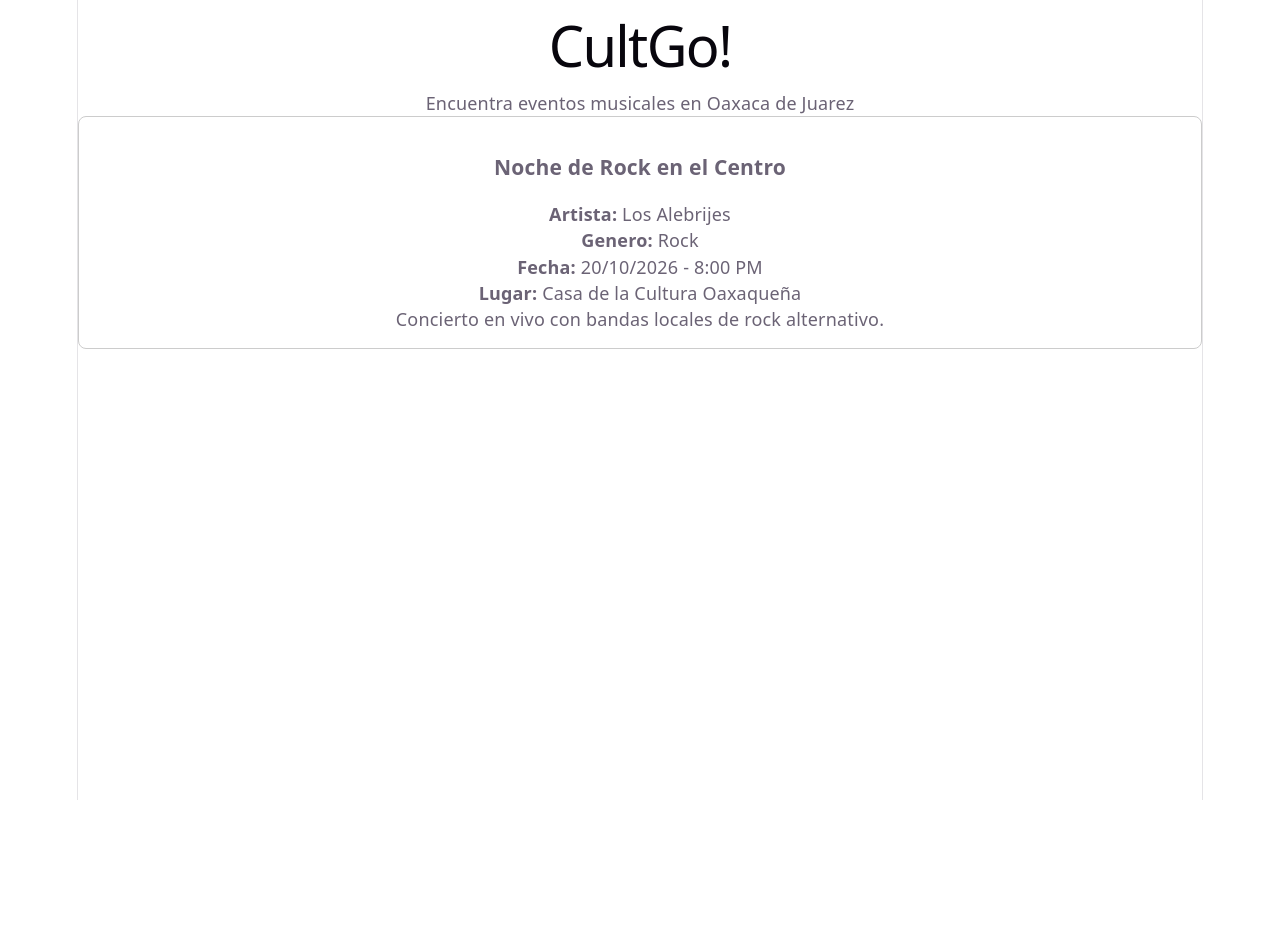
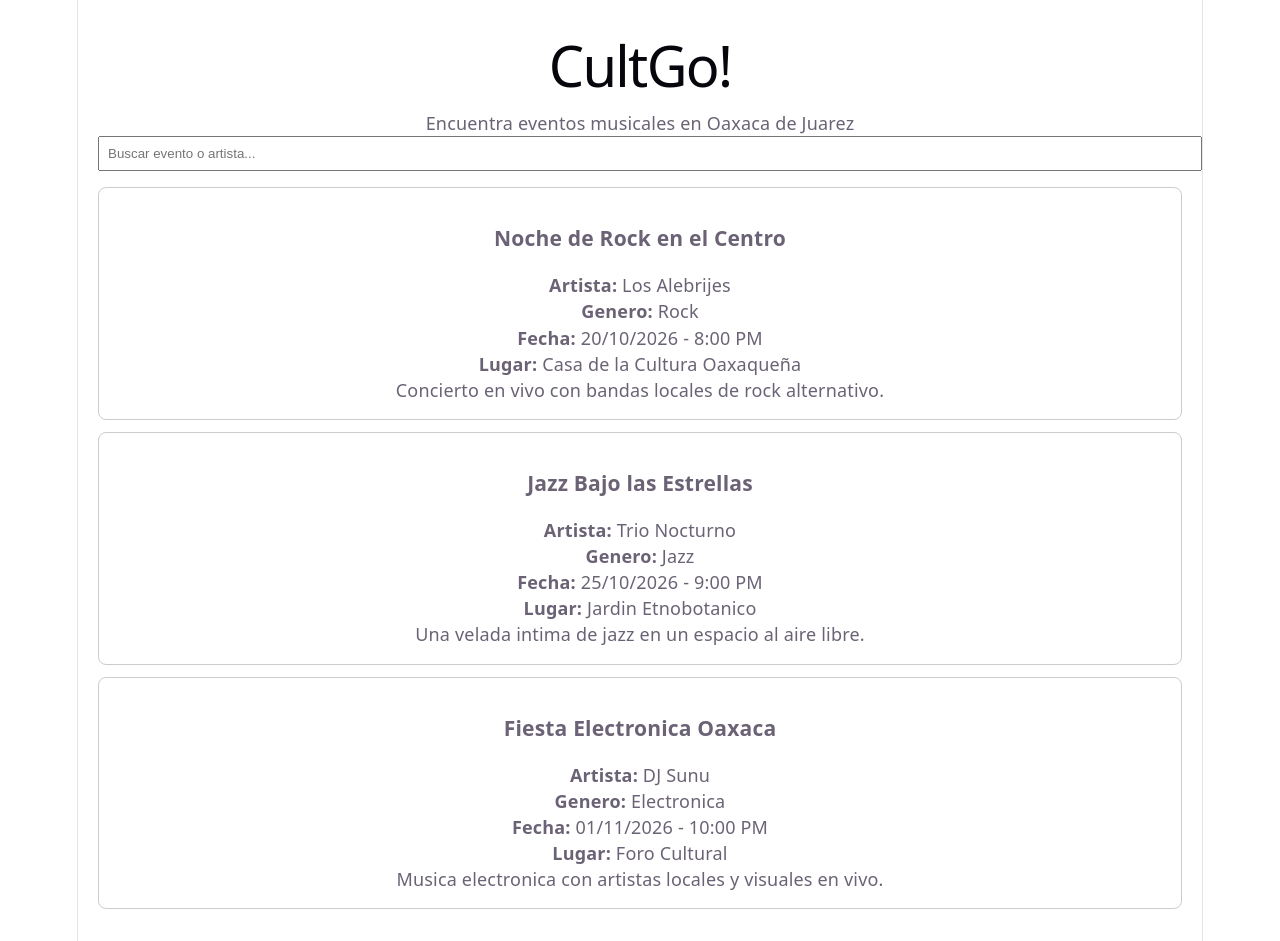
Before and after one commit to MoralesJesus/Proyecto-CultGo---InsanosGolosos, a React (Vite) app in the folder frontend/: page / in a window 1280 px wide. Before the commit the page ends 800 px from the top, so only its background shows below. Built offline with nearby package versions, Linux system fonts and the light colour scheme.

Commit message:
feat: componente Buscador con filtro por nombre y artista

```diff
--- /dev/null
+++ b/frontend/src/components/buscador/Buscador.tsx
@@ -0,0 +1,20 @@
+import React from 'react';
+
+interface BuscadorProps {
+  valor: string;
+  onCambio: (texto: string) => void;
+}
+
+const Buscador: React.FC<BuscadorProps> = ({ valor, onCambio }) => {
+  return (
+    <input
+      type="text"
+      placeholder="Buscar evento o artista..."
+      value={valor}
+      onChange={(e) => onCambio(e.target.value)}
+      style={{ padding: '8px', width: '100%', marginBottom: '16px' }}
+    />
+  );
+};
+
+export default Buscador;
--- a/frontend/src/pages/Home.tsx
+++ b/frontend/src/pages/Home.tsx
@@ -1,7 +1,11 @@
+import { useState } from 'react';
 import TarjetaEvento from '../components/eventos/TarjetaEvento';
+import Buscador from '../components/buscador/Buscador';
 import type { Evento } from '../types';
 
-const eventoPrueba: Evento = {
+// Datos de prueba, despues vendran del backend
+const eventosPrueba: Evento[] = [
+  {
     id: 1,
     nombre: 'Noche de Rock en el Centro',
     artista: 'Los Alebrijes',
@@ -13,14 +17,55 @@ const eventoPrueba: Evento = {
     latitud: 17.0654,
     longitud: -96.7237,
     descripcion: 'Concierto en vivo con bandas locales de rock alternativo.'
-};
+  },
+  {
+    id: 2,
+    nombre: 'Jazz Bajo las Estrellas',
+    artista: 'Trio Nocturno',
+    genero: 'Jazz',
+    fecha: '25/10/2026',
+    hora: '9:00 PM',
+    lugar: 'Jardin Etnobotanico',
+    direccion: 'Reforma 501',
+    latitud: 17.0678,
+    longitud: -96.7245,
+    descripcion: 'Una velada intima de jazz en un espacio al aire libre.'
+  },
+  {
+    id: 3,
+    nombre: 'Fiesta Electronica Oaxaca',
+    artista: 'DJ Sunu',
+    genero: 'Electronica',
+    fecha: '01/11/2026',
+    hora: '10:00 PM',
+    lugar: 'Foro Cultural',
+    direccion: 'Calle Morelos 200',
+    latitud: 17.0601,
+    longitud: -96.7266,
+    descripcion: 'Musica electronica con artistas locales y visuales en vivo.'
+  }
+];
 
 const Home = () => {
+  const [busqueda, setBusqueda] = useState(''); // texto que escribe el usuario
+
+  // filtro de busqueda: deja solo eventos que coincidan en nombre o artista
+  const eventosFiltrados = eventosPrueba.filter((evento) =>
+    evento.nombre.toLowerCase().includes(busqueda.toLowerCase()) ||
+    evento.artista.toLowerCase().includes(busqueda.toLowerCase())
+  );
+
   return (
-    <div>
+    <div style={{ padding: '20px' }}>
       <h1>CultGo!</h1>
       <p>Encuentra eventos musicales en Oaxaca de Juarez</p>
-      <TarjetaEvento evento={eventoPrueba} />
+
+      <Buscador valor={busqueda} onCambio={setBusqueda} />
+
+      {/* dibuja una tarjeta por cada evento filtrado */}
+      {eventosFiltrados.map((evento) => (
+        <TarjetaEvento key={evento.id} evento={evento} />
+      ))}
     </div>
   );
 };
```
Lines whose indentation alone changed are shown as unchanged.
